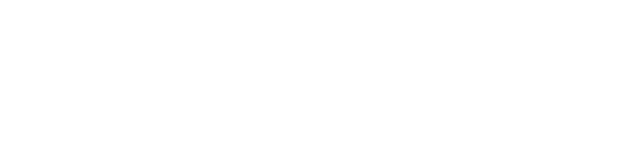
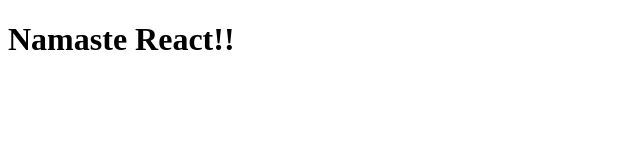
Before and after one commit to paulranjan694/namaste_react, a plain HTML site: page Chapter 01 - Inception/index.html in a window 1280 px wide. Shown: the whole page, without its empty margins (0-640 px from the left). Drawn offline with nearby package versions, Linux system fonts and the light colour scheme.

Commit message:
Adding "Namaste React!!" using React & ReactDom to HTML page

```diff
--- a/Chapter 01 - Inception/index.html
+++ b/Chapter 01 - Inception/index.html
@@ -33,7 +33,12 @@
         // const root = document.getElementById("root");
         // root.append(h1);
 
+        // using React
+        const root = ReactDOM.createRoot(document.getElementById("root"));
 
+        const h1 = React.createElement("h1",{className:"title"},"Namaste React!!"); // args in createElement api - element, props/attributes passed to the element, children (to be displayed/rendered inside element)
+
+        root.render(h1);
 
     </script>
 </body>
```
